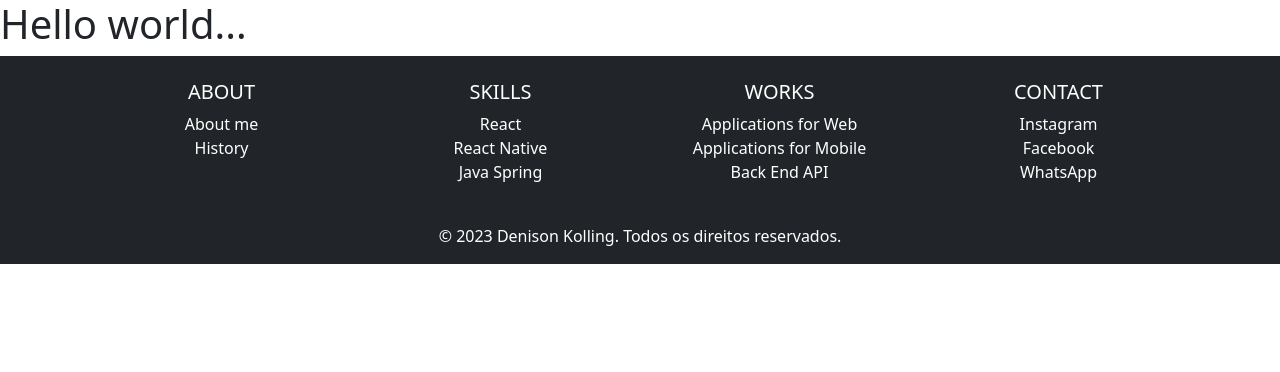
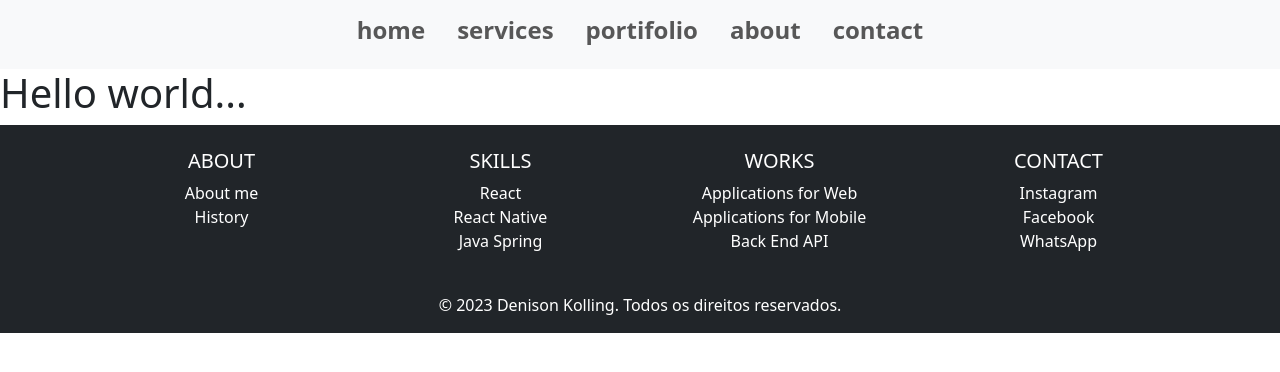
Before and after one commit to denisonkolling/DEVinHouse-M1S11, a React (Vite) app: page / in a window 1280 px wide. Shown: the top 372 px of the page. Built offline with nearby package versions, Linux system fonts and the light colour scheme.

Commit message:
ex 03 adiciona componente header

```diff
--- a/src/App.jsx
+++ b/src/App.jsx
@@ -1,9 +1,11 @@
 import { useState } from 'react';
 import Footer from './components/Footer';
+import Header from './components/Header';
 
 function App() {
 	return (
 		<>
+		<Header />
 			<h1>Hello world...</h1>
 			<Footer />
 		</>
--- /dev/null
+++ b/src/components/Header.jsx
@@ -0,0 +1,55 @@
+
+const Header = () => {
+	return (
+		<>
+			<nav className="navbar navbar-expand-lg bg-light">
+				<div className="container-fluid justify-content-center">
+					<button
+						className="navbar-toggler"
+						type="button"
+						data-bs-toggle="collapse"
+						data-bs-target="#navbarNavDropdown"
+						aria-controls="navbarNavDropdown"
+						aria-expanded="false"
+						aria-label="Toggle navigation">
+						<span className="navbar-toggler-icon"></span>
+					</button>
+
+					<div
+						className="collapse navbar-collapse flex-grow-0"
+						id="navbarNavDropdown">
+						<ul className="navbar-nav text-center  font-family-sans-serif">
+						<li className="nav-item h4 fw-bold mx-2">
+							<a href="#" className="nav-link pe-auto">
+									home
+								</a>
+							</li>
+							<li className="nav-item h4 fw-bold mx-2">
+							<a href="#" className="nav-link">
+									services
+								</a>
+							</li>
+							<li className="nav-item h4 fw-bold mx-2">
+							<a href="#" className="nav-link">
+									portifolio
+								</a>
+							</li>
+							<li className="nav-item h4 fw-bold mx-2">
+								<a href="#" className="nav-link">
+									about
+								</a>
+							</li>
+							<li className="nav-item h4 fw-bold mx-2">
+							<a href="#" className="nav-link">
+									contact
+								</a>
+							</li>
+							<li className="nav-item dropdown"></li>
+						</ul>
+					</div>
+				</div>
+			</nav>
+		</>
+	);
+};
+export default Header;
```
